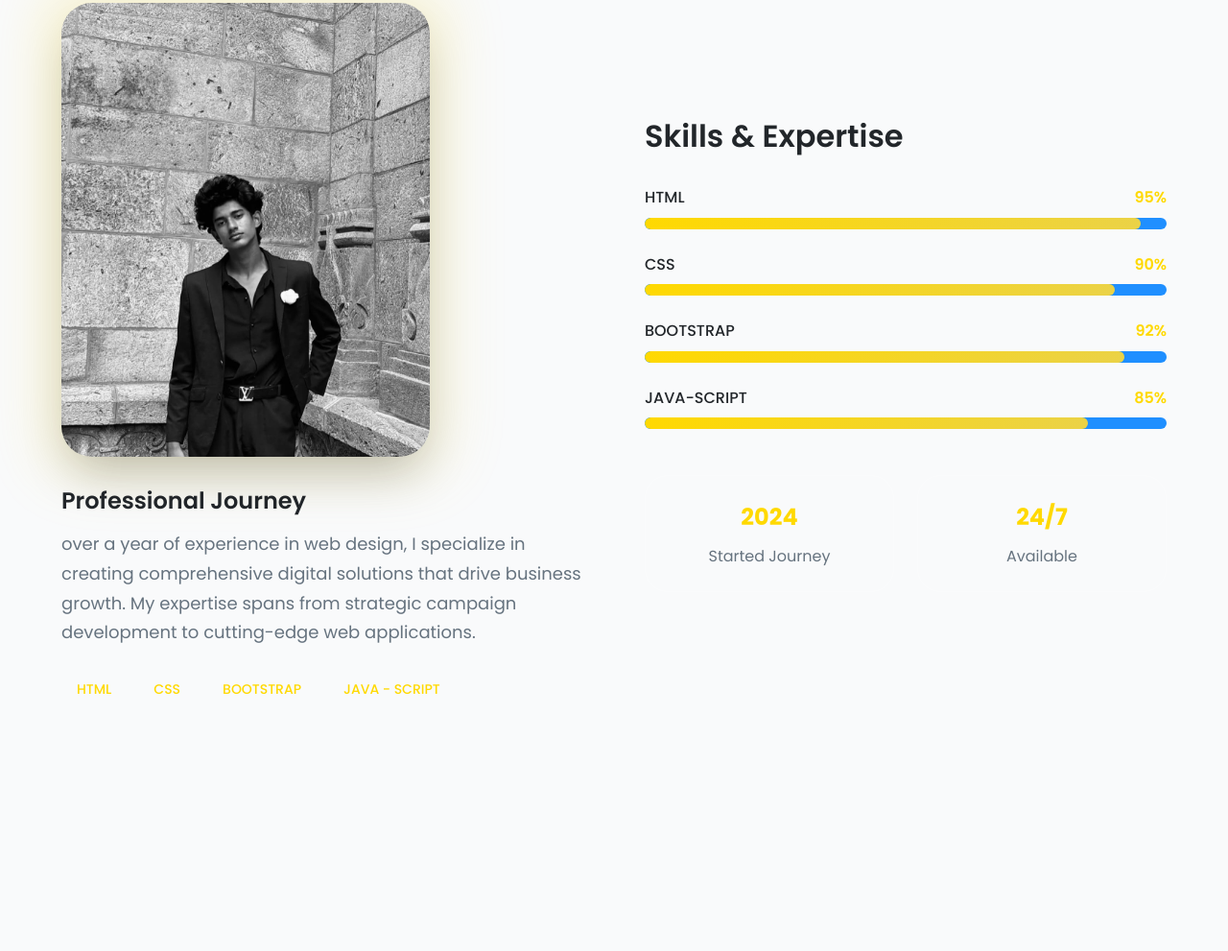
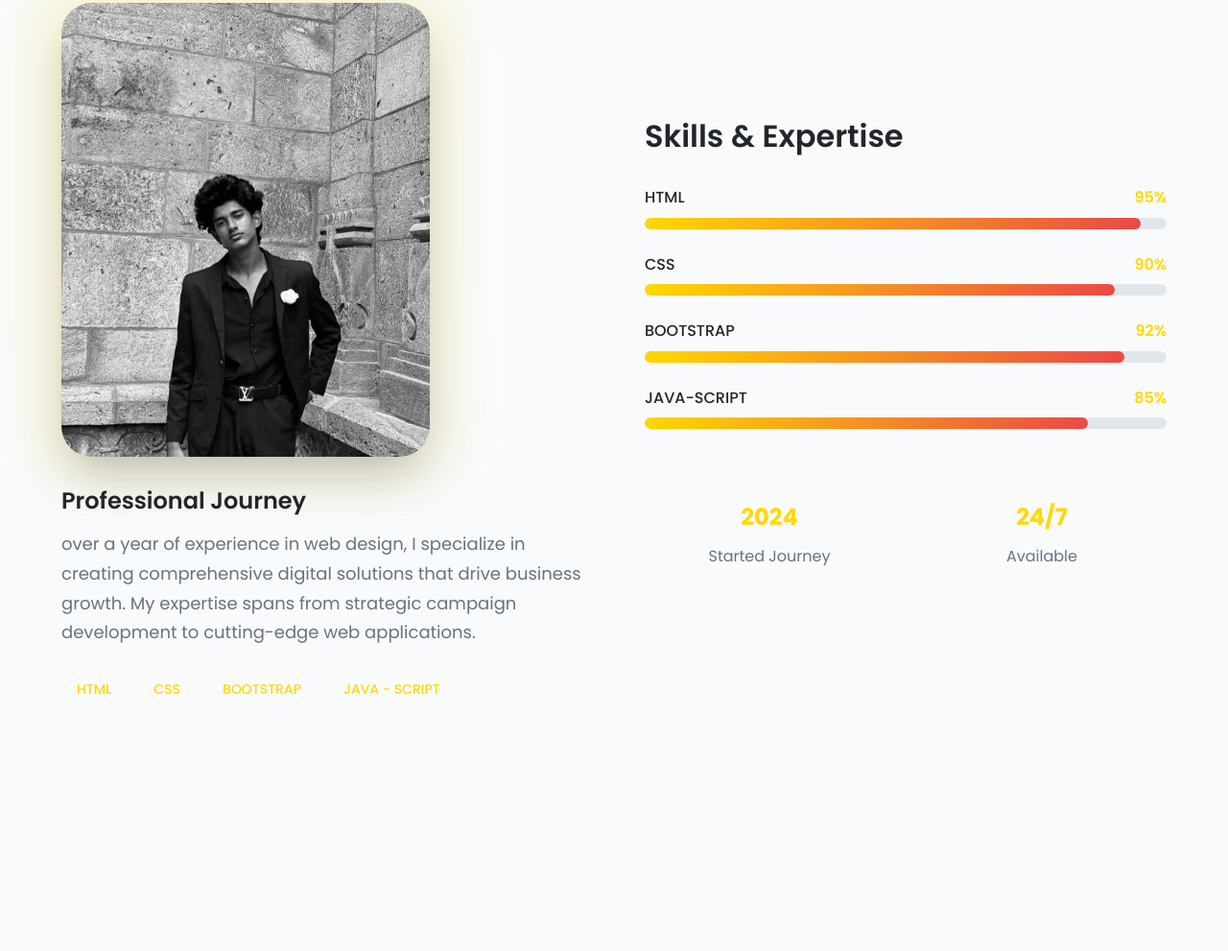
Before and after one commit to zxky69/zxkyportfolio, a plain HTML site: page index.html in a window 1280 px wide. Shown: the part 1053-2044 px from the top of the page at 96% size. Drawn offline with nearby package versions, Linux system fonts and the light colour scheme; a small style sheet from the web is missing.

Commit message:
Add files via upload

```diff
--- a/style.css
+++ b/style.css
@@ -735,14 +735,14 @@ section {
 
 .skill-bar {
     height: 0.75rem;
-    background: var(--premium-blue);
+    background: var(--border);
     border-radius: var(--radius);
     overflow: hidden;
 }
 
 .skill-progress {
     height: 100%;
-    background: linear-gradient(135deg, var(--primary-gold), hsl(51, 80%, 60%));
+    background: linear-gradient(135deg, var(--primary-gold), hsl(0, 80%, 60%));
     border-radius: var(--radius);
     width: 0;
     transition: width 1.5s ease-in-out;
```
